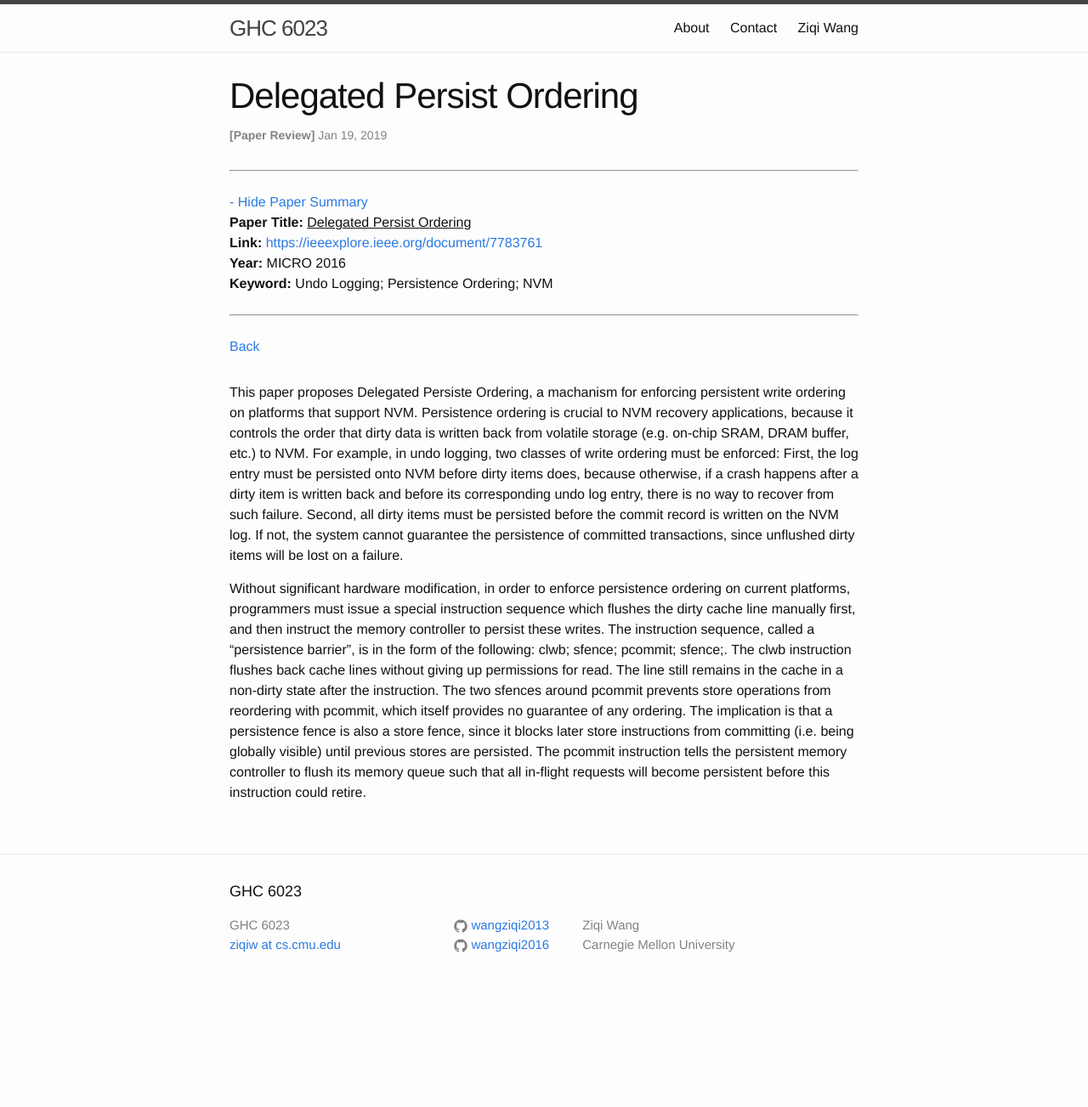
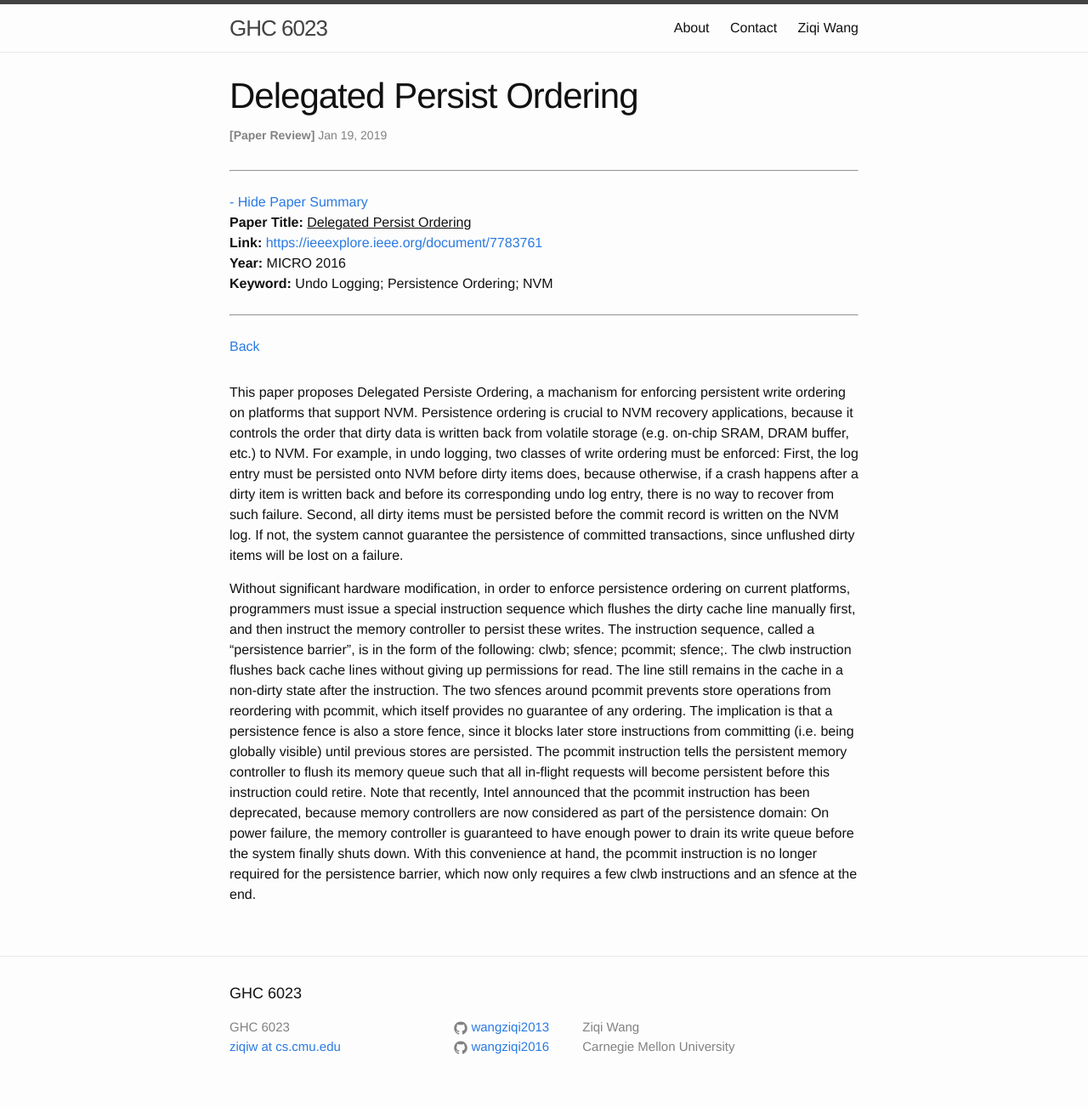
Before and after one commit to wangziqi2013/wangziqi2013.github.io, a Jekyll site: the page built from _posts/2019-01-19-delegated-persist-ordering.markdown, in a window 1280 px wide. Shown: the whole page at 85% size. Built offline with Jekyll 4.4.1, drawn with Linux system fonts in a browser that asks for light colours; before the commit the page ends 1183 px from its top, so only the background shows below that.

Commit message:
Adding deprecation

```diff
--- a/_posts/2019-01-19-delegated-persist-ordering.markdown
+++ b/_posts/2019-01-19-delegated-persist-ordering.markdown
@@ -30,4 +30,8 @@ non-dirty state after the instruction. The two sfences around pcommit prevents s
 pcommit, which itself provides no guarantee of any ordering. The implication is that a persistence fence is also a
 store fence, since it blocks later store instructions from committing (i.e. being globally visible) until previous stores
 are persisted. The pcommit instruction tells the persistent memory controller to flush its memory queue such that all
-in-flight requests will become persistent before this instruction could retire.
+in-flight requests will become persistent before this instruction could retire. Note that recently, Intel announced that
+the pcommit instruction has been deprecated, because memory controllers are now considered as part of the persistence
+domain: On power failure, the memory controller is guaranteed to have enough power to drain its write queue before the
+system finally shuts down. With this convenience at hand, the pcommit instruction is no longer required for the persistence
+barrier, which now only requires a few clwb instructions and an sfence at the end.
```
